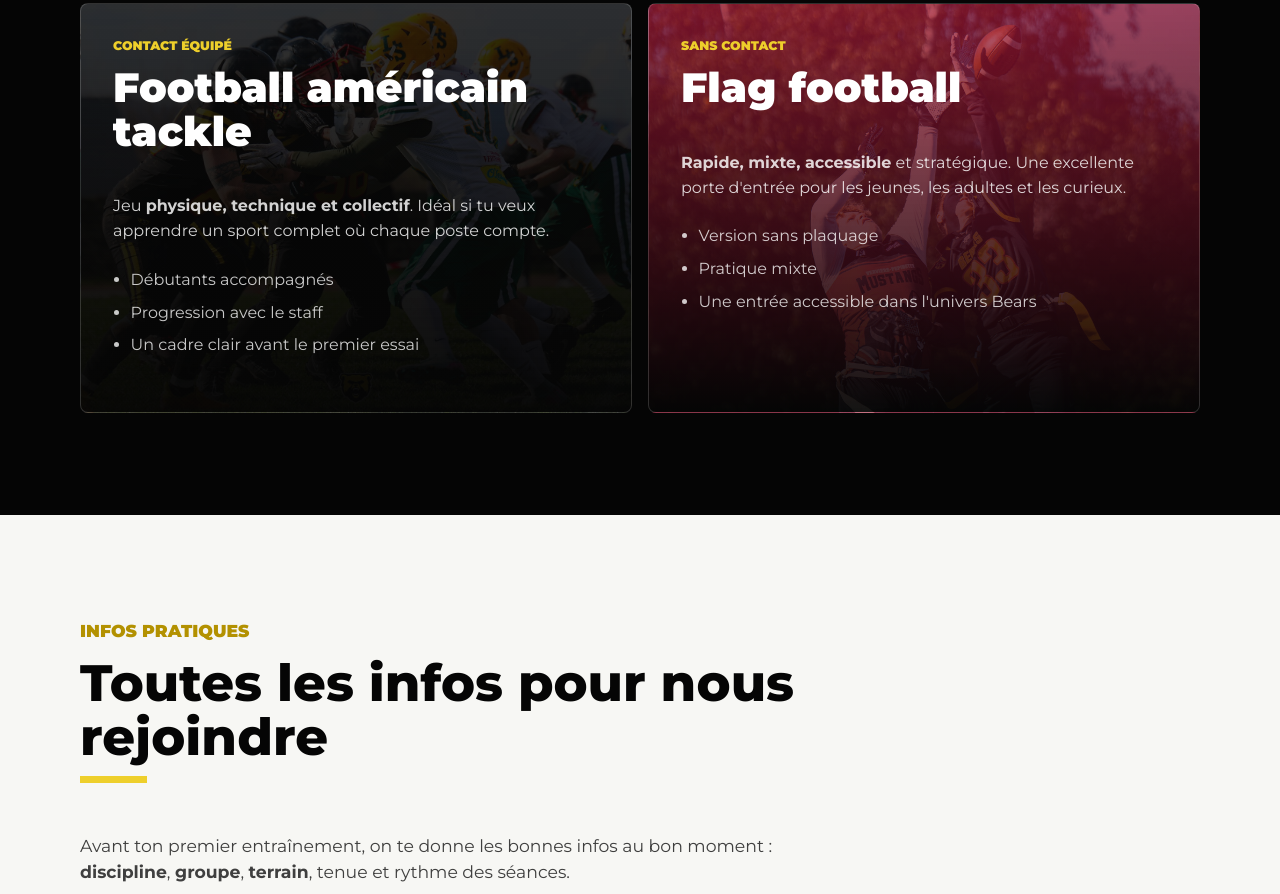
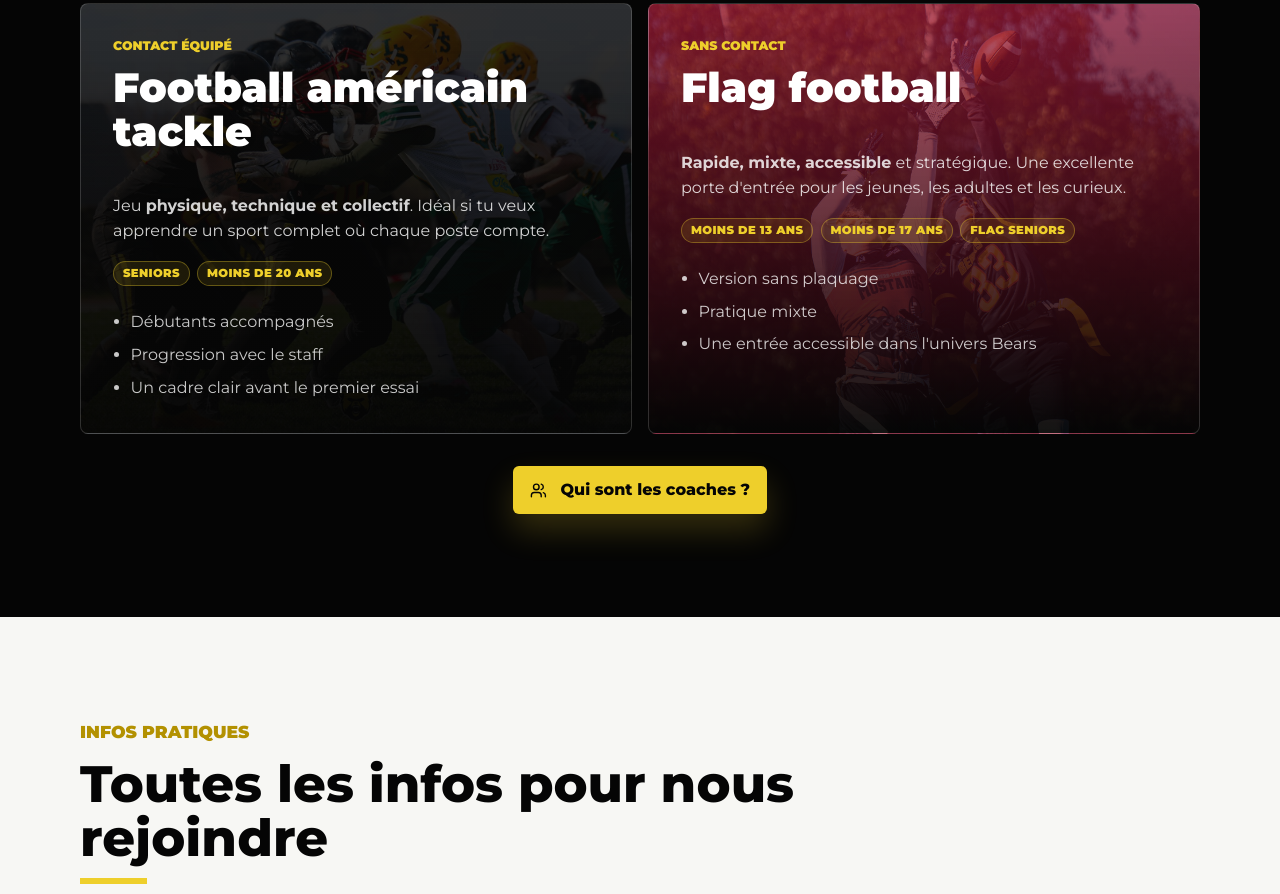
Before and after one commit to MLyte/andenne-bears.be, a plain HTML site: page index.html in a window 1280 px wide. Shown: the part 2692-3586 px from the top of the page. Drawn offline with Linux system fonts and the light colour scheme; no server answers.

Commit message:
Add discipline age groups and staff CTA

```diff
--- a/bears.css
+++ b/bears.css
@@ -977,6 +977,29 @@ h3 {
   color: rgba(255, 255, 255, 0.82);
 }
 
+.discipline-age-groups {
+  display: flex;
+  flex-wrap: wrap;
+  gap: 0.45rem;
+  margin-top: 1.1rem;
+}
+
+.discipline-age-groups span {
+  display: inline-flex;
+  align-items: center;
+  min-height: 1.55rem;
+  padding: 0.24rem 0.56rem;
+  border: 1px solid rgba(238, 207, 43, 0.34);
+  border-radius: 999px;
+  color: var(--gold);
+  background: rgba(238, 207, 43, 0.1);
+  font-size: 0.72rem;
+  font-weight: 900;
+  letter-spacing: 0.03em;
+  line-height: 1;
+  text-transform: uppercase;
+}
+
 .discipline-card .card-tag {
   color: var(--gold);
 }
@@ -988,6 +1011,12 @@ h3 {
 
 .discipline-card li + li {
   margin-top: 0.5rem;
+}
+
+.discipline-actions {
+  display: flex;
+  justify-content: center;
+  margin-top: clamp(1.25rem, 3vw, 2rem);
 }
 
 .card-highlight {
--- a/index.html
+++ b/index.html
@@ -328,6 +328,10 @@
                 Jeu <strong>physique, technique et collectif</strong>. Idéal si
                 tu veux apprendre un sport complet où chaque poste compte.
               </p>
+              <div class="discipline-age-groups" aria-label="Sections d'âge tackle">
+                <span>Seniors</span>
+                <span>Moins de 20 ans</span>
+              </div>
               <ul>
                 <li>Débutants accompagnés</li>
                 <li>Progression avec le staff</li>
@@ -341,12 +345,23 @@
                 <strong>Rapide, mixte, accessible</strong> et stratégique. Une
                 excellente porte d'entrée pour les jeunes, les adultes et les curieux.
               </p>
+              <div class="discipline-age-groups" aria-label="Sections d'âge flag">
+                <span>Moins de 13 ans</span>
+                <span>Moins de 17 ans</span>
+                <span>Flag Seniors</span>
+              </div>
               <ul>
                 <li>Version sans plaquage</li>
                 <li>Pratique mixte</li>
                 <li>Une entrée accessible dans l'univers Bears</li>
               </ul>
             </article>
+          </div>
+          <div class="discipline-actions">
+            <a class="button button-primary" href="#membres">
+              <svg class="icon" aria-hidden="true"><use href="#icon-users"></use></svg>
+              Qui sont les coaches ?
+            </a>
           </div>
         </div>
       </section>
@@ -609,7 +624,7 @@
                 <article class="member-card">
                   <img src="images/members/serge-laurent.png" alt="Portrait stylisé de Serge Laurent" loading="lazy" decoding="async" />
                   <div>
-                    <p class="member-role">Defensive Coordinator</p>
+                    <p class="member-role">Assistant Head Coach</p>
                     <p class="member-tags" aria-label="Catégorie"><span>Moins de 20 ans</span></p>
                     <h4>Serge Laurent</h4>
                   </div>
```
